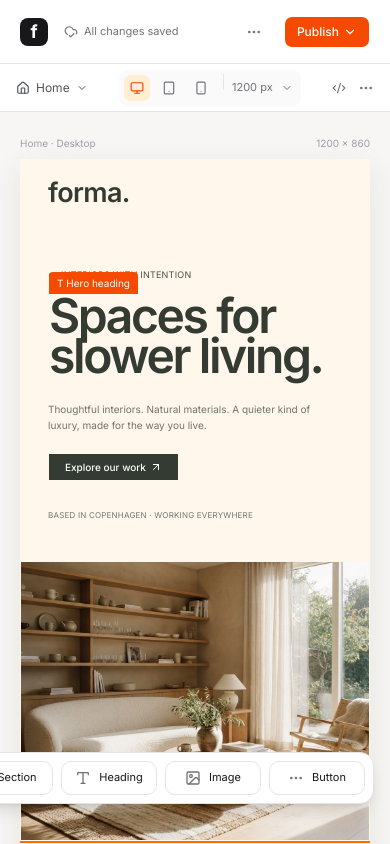
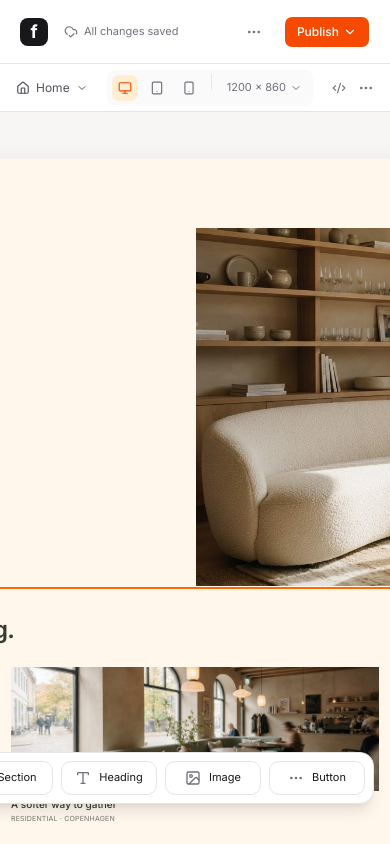
Before and after one commit to julsangelo/website-builder, a Next.js app: page / in a window 390 px wide. Built offline with nearby package versions, Linux system fonts and the light colour scheme.

Commit message:
feat: add custom canvas viewport sizing

```diff
--- a/src/app/prototype/builder/builder-prototype.tsx
+++ b/src/app/prototype/builder/builder-prototype.tsx
@@ -5,6 +5,7 @@ import {
   type ReactNode,
   useCallback,
   useEffect,
+  useRef,
   useState,
 } from "react";
 import Image from "next/image";
@@ -89,6 +90,29 @@ const blockTargets: Record<QuickBlock, SelectedNode> = {
 };
 
 const variantKeys = Object.keys(variants) as VariantKey[];
+
+type CanvasViewportKind = "desktop" | "tablet" | "mobile" | "custom";
+
+type CanvasViewport = {
+  kind: CanvasViewportKind;
+  label: string;
+  width: number;
+  height: number;
+};
+
+const canvasViewportPresets: Record<
+  Exclude<CanvasViewportKind, "custom">,
+  CanvasViewport
+> = {
+  desktop: { kind: "desktop", label: "Desktop", width: 1200, height: 860 },
+  tablet: { kind: "tablet", label: "Tablet", width: 768, height: 1024 },
+  mobile: { kind: "mobile", label: "Mobile", width: 390, height: 844 },
+};
+
+const customViewportBounds = {
+  width: { min: 320, max: 1920 },
+  height: { min: 480, max: 2160 },
+} as const;
 
 function adjacentVariant(current: VariantKey, direction: -1 | 1) {
   const index = variantKeys.indexOf(current);
@@ -313,25 +337,170 @@ function Navigator({ actions }: { actions: EditorActions }) {
   );
 }
 
-function CanvasToolbar() {
+function CanvasToolbar({
+  onViewportChange,
+  viewport,
+}: {
+  onViewportChange: (viewport: CanvasViewport) => void;
+  viewport: CanvasViewport;
+}) {
+  const [customOpen, setCustomOpen] = useState(false);
+  const [customWidth, setCustomWidth] = useState(String(viewport.width));
+  const [customHeight, setCustomHeight] = useState(String(viewport.height));
+  const parsedWidth = Number(customWidth);
+  const parsedHeight = Number(customHeight);
+  const customIsValid =
+    Number.isInteger(parsedWidth) &&
+    parsedWidth >= customViewportBounds.width.min &&
+    parsedWidth <= customViewportBounds.width.max &&
+    Number.isInteger(parsedHeight) &&
+    parsedHeight >= customViewportBounds.height.min &&
+    parsedHeight <= customViewportBounds.height.max;
+
+  function choosePreset(kind: Exclude<CanvasViewportKind, "custom">) {
+    const preset = canvasViewportPresets[kind];
+    setCustomWidth(String(preset.width));
+    setCustomHeight(String(preset.height));
+    setCustomOpen(false);
+    onViewportChange(preset);
+  }
+
+  function applyCustomViewport() {
+    if (!customIsValid) return;
+    onViewportChange({
+      kind: "custom",
+      label: "Custom",
+      width: parsedWidth,
+      height: parsedHeight,
+    });
+    setCustomOpen(false);
+  }
+
+  const viewportButtons = [
+    { kind: "desktop", label: "Desktop viewport", icon: Monitor },
+    { kind: "tablet", label: "Tablet viewport", icon: Tablet },
+    { kind: "mobile", label: "Mobile viewport", icon: Smartphone },
+  ] as const;
+
   return (
-    <div className="flex h-12 items-center justify-between border-b border-zinc-200 bg-white px-4 text-xs">
+    <div className="relative flex h-12 items-center justify-between border-b border-zinc-200 bg-white px-4 text-xs">
       <div className="flex items-center gap-1.5 text-zinc-600"><Home className="size-3.5" /> Home <ChevronDown className="size-3" /></div>
       <div className="flex items-center gap-1 rounded-md bg-zinc-50 p-1">
-        <Button className="size-7 bg-orange-100 text-orange-600 hover:bg-orange-100" size="icon-sm" variant="ghost"><Monitor className="size-3.5" /></Button>
-        <Button className="size-7 text-zinc-500" size="icon-sm" variant="ghost"><Tablet className="size-3.5" /></Button>
-        <Button className="size-7 text-zinc-500" size="icon-sm" variant="ghost"><Smartphone className="size-3.5" /></Button>
+        {viewportButtons.map(({ kind, label, icon: ViewportIcon }) => {
+          const active = viewport.kind === kind;
+          return (
+            <Button
+              aria-label={label}
+              aria-pressed={active}
+              className={
+                "size-7 " +
+                (active
+                  ? "bg-orange-100 text-orange-600 hover:bg-orange-100"
+                  : "text-zinc-500")
+              }
+              key={kind}
+              onClick={() => choosePreset(kind)}
+              size="icon-sm"
+              type="button"
+              variant="ghost"
+            >
+              <ViewportIcon className="size-3.5" />
+            </Button>
+          );
+        })}
         <Separator className="mx-1 h-4" orientation="vertical" />
-        <span className="pr-1 text-[11px] text-zinc-500">1200 px</span><ChevronDown className="mr-1 size-3 text-zinc-500" />
+        <Button
+          aria-expanded={customOpen}
+          aria-haspopup="dialog"
+          className={
+            "h-7 gap-1 px-1.5 text-[11px] font-normal " +
+            (viewport.kind === "custom" ? "text-orange-600" : "text-zinc-500")
+          }
+          onClick={() => setCustomOpen((open) => !open)}
+          size="sm"
+          type="button"
+          variant="ghost"
+        >
+          {viewport.width} × {viewport.height}
+          <ChevronDown className="size-3" />
+        </Button>
       </div>
       <div className="flex items-center gap-3 text-zinc-500"><Code2 className="size-3.5" /><MoreHorizontal className="size-4" /></div>
+      {customOpen && (
+        <form
+          aria-label="Custom canvas size"
+          className="absolute top-11 left-1/2 z-30 w-64 -translate-x-1/2 rounded-lg border border-zinc-200 bg-white p-3 shadow-xl"
+          onSubmit={(event) => {
+            event.preventDefault();
+            applyCustomViewport();
+          }}
+          role="dialog"
+        >
+          <div className="mb-2 flex items-center justify-between">
+            <p className="font-semibold text-zinc-900">Custom canvas size</p>
+            <span className="text-[10px] text-zinc-400">px</span>
+          </div>
+          <div className="grid grid-cols-[1fr_auto_1fr] items-end gap-2">
+            <label className="grid gap-1 text-[10px] text-zinc-500">
+              Width
+              <Input
+                aria-label="Canvas width"
+                className="h-8 text-xs"
+                inputMode="numeric"
+                max={customViewportBounds.width.max}
+                min={customViewportBounds.width.min}
+                onChange={(event) => setCustomWidth(event.target.value)}
+                type="number"
+                value={customWidth}
+              />
+            </label>
+            <span className="pb-2 text-zinc-400">×</span>
+            <label className="grid gap-1 text-[10px] text-zinc-500">
+              Height
+              <Input
+                aria-label="Canvas height"
+                className="h-8 text-xs"
+                inputMode="numeric"
+                max={customViewportBounds.height.max}
+                min={customViewportBounds.height.min}
+                onChange={(event) => setCustomHeight(event.target.value)}
+                type="number"
+                value={customHeight}
+              />
+            </label>
+          </div>
+          <p className="mt-2 text-[9px] text-zinc-400">
+            Width 320–1920 · height 480–2160
+          </p>
+          <div className="mt-3 flex justify-end gap-2">
+            <Button
+              className="h-7 px-2 text-[10px]"
+              onClick={() => setCustomOpen(false)}
+              size="sm"
+              type="button"
+              variant="ghost"
+            >
+              Cancel
+            </Button>
+            <Button
+              className="h-7 bg-orange-600 px-3 text-[10px] text-white hover:bg-orange-700"
+              disabled={!customIsValid}
+              size="sm"
+              type="submit"
+            >
+              Apply
+            </Button>
+          </div>
+        </form>
+      )}
     </div>
   );
 }
 
-function Artboard({ actions }: { actions: EditorActions }) {
+function Artboard({ actions, viewport }: { actions: EditorActions; viewport: CanvasViewport }) {
   const [dragging, setDragging] = useState(false);
   const selectedClass = "ring-1 ring-orange-500 ring-offset-[-1px]";
+  const narrow = viewport.width < 768;
 
   function handleDrop(event: DragEvent<HTMLElement>) {
     event.preventDefault();
@@ -344,22 +513,23 @@ function Artboard({ actions }: { actions: EditorActions }) {
 
   return (
     <article
-      className="relative w-full max-w-[972px] overflow-hidden bg-[#fff7ec] shadow-[0_10px_30px_rgba(74,50,25,0.09)]"
+      className="relative shrink-0 overflow-x-hidden overflow-y-auto bg-[#fff7ec] shadow-[0_10px_30px_rgba(74,50,25,0.09)]"
       onDragEnter={() => setDragging(true)}
       onDragLeave={() => setDragging(false)}
       onDragOver={(event) => event.preventDefault()}
       onDrop={handleDrop}
+      style={{ height: viewport.height, width: viewport.width }}
     >
-      <nav className="flex h-17 items-center justify-between bg-[#fff7ec] px-7 text-[10px] text-[#333b32] sm:px-9">
+      <nav className={"flex h-17 items-center justify-between bg-[#fff7ec] text-[10px] text-[#333b32] " + (narrow ? "px-7" : "px-9")}>
         <p className="text-[27px] font-semibold tracking-tight">forma.</p>
-        <div className="hidden items-center gap-6 sm:flex"><span>Our studio</span><span>Selected work</span><span>Journal</span><span className="flex items-center gap-1">Let&apos;s talk <ArrowUpRight className="size-3" /></span></div>
+        <div className={(narrow ? "hidden" : "flex") + " items-center gap-6"}><span>Our studio</span><span>Selected work</span><span>Journal</span><span className="flex items-center gap-1">Let&apos;s talk <ArrowUpRight className="size-3" /></span></div>
       </nav>
-      <section className="grid min-h-[360px] grid-cols-1 md:grid-cols-2">
-        <div className={"relative flex flex-col justify-center px-7 py-10 sm:px-9 " + (actions.selected === "section" ? selectedClass : "")}>
+      <section className={"grid min-h-[360px] " + (narrow ? "grid-cols-1" : "grid-cols-2")}>
+        <div className={"relative flex flex-col justify-center py-10 " + (narrow ? "px-7 " : "px-9 ") + (actions.selected === "section" ? selectedClass : "")}>
           <Button className="mb-3 h-auto w-fit gap-2 rounded-none p-0 text-[9px] font-normal uppercase tracking-wide text-[#4a5144] hover:bg-transparent" onClick={() => actions.choose("section", "artboard")} variant="ghost"><span className="size-1 rounded-full bg-[#333b32]" /> Interiors with intention</Button>
           <Button className={"relative h-auto w-fit justify-start rounded-none p-0 text-left font-normal hover:bg-transparent " + (actions.selected === "heading" ? selectedClass : "")} onClick={() => actions.choose("heading", "artboard")} variant="ghost">
             {actions.selected === "heading" && <span className="absolute -top-6 left-0 rounded-t bg-orange-600 px-2 py-1 text-[10px] font-sans text-white">T Hero heading</span>}
-            <span className="text-5xl font-semibold leading-[0.84] tracking-[-0.05em] text-[#333b32] sm:text-6xl">Spaces for<br />slower living.</span>
+            <span className={(narrow ? "text-5xl" : "text-6xl") + " font-semibold leading-[0.84] tracking-[-0.05em] text-[#333b32]"}>Spaces for<br />slower living.</span>
           </Button>
           <p className="mt-6 max-w-xs text-[10px] leading-4 text-[#6f746c]">Thoughtful interiors. Natural materials. A quieter kind of luxury, made for the way you live.</p>
           <Button className="mt-5 w-fit rounded-none bg-[#333b32] px-4 text-[10px] text-white hover:bg-[#454d43]" size="sm">Explore our work <ArrowUpRight className="size-3" /></Button>
@@ -370,7 +540,7 @@ function Artboard({ actions }: { actions: EditorActions }) {
           {actions.selected === "hero-image" && <span className="absolute right-2 bottom-2 rounded bg-orange-600 px-2 py-1 text-[10px] text-white">Image</span>}
         </Button>
       </section>
-      <section className={"relative border-t-2 border-orange-500 px-7 py-6 sm:px-9 " + (actions.selected === "gallery" ? selectedClass : "")}>
+      <section className={"relative border-t-2 border-orange-500 py-6 " + (narrow ? "px-7 " : "px-9 ") + (actions.selected === "gallery" ? selectedClass : "")}>
         <div className="mb-5 flex items-center justify-between gap-3">
           <Button className="h-auto justify-start rounded-none p-0 text-left text-2xl font-semibold tracking-[-0.03em] text-[#333b32] hover:bg-transparent" onClick={() => actions.choose("gallery", "artboard")} variant="ghost">Considered spaces, lasting feeling.</Button>
           <span className="text-[9px] text-[#6f746c]">Selected work / 01—03</span>
@@ -382,7 +552,7 @@ function Artboard({ actions }: { actions: EditorActions }) {
             ["/prototype/forma-project-3.png", "A retreat by the coast", "Residential · North sea"],
           ].map(([source, title, location]) => (
             <div key={title}>
-              <Image alt="Interior project" className="h-20 w-full object-cover sm:h-31" height={125} sizes="(max-width: 768px) 30vw, 288px" src={source} width={288} />
+              <Image alt="Interior project" className={(narrow ? "h-20" : "h-31") + " w-full object-cover"} height={125} sizes="(max-width: 768px) 30vw, 288px" src={source} width={288} />
               <p className="mt-1.5 truncate text-[10px] font-medium text-[#333b32]">{title}</p>
               <p className="mt-0.5 text-[7px] uppercase tracking-wide text-[#777b72]">{location}</p>
             </div>
@@ -422,18 +592,43 @@ function Inspector({ actions }: { actions: EditorActions }) {
   );
 }
 
-function Canvas({ actions, compact, variant }: { actions: EditorActions; compact: boolean; variant: VariantKey }) {
+function Canvas({ actions, compact, onViewportChange, variant, viewport }: { actions: EditorActions; compact: boolean; onViewportChange: (viewport: CanvasViewport) => void; variant: VariantKey; viewport: CanvasViewport }) {
+  const scrollViewportRef = useRef<HTMLDivElement>(null);
+
+  useEffect(() => {
+    const scrollViewport = scrollViewportRef.current;
+    if (!scrollViewport) return;
+
+    const recenter = () => {
+      scrollViewport.scrollTo({
+        left: Math.max(0, (scrollViewport.scrollWidth - scrollViewport.clientWidth) / 2),
+      });
+    };
+
+    recenter();
+    const observer = new ResizeObserver(recenter);
+    observer.observe(scrollViewport);
+    return () => observer.disconnect();
+  }, [viewport.height, viewport.width]);
+
   return (
     <main className="flex min-w-0 flex-1 flex-col bg-[#f7f6f4]">
-      <CanvasToolbar />
-      <div className="min-h-0 flex-1 overflow-auto px-5 py-6 sm:px-10"><div className="mx-auto mb-2 flex max-w-[972px] justify-between text-[10px] text-zinc-400"><span>Home · Desktop</span><span>1200 × 860</span></div><Artboard actions={actions} /></div>
+      <CanvasToolbar onViewportChange={onViewportChange} viewport={viewport} />
+      <div className="min-h-0 flex-1 overflow-auto" ref={scrollViewportRef}>
+        <div className="flex min-h-full w-max min-w-full justify-center px-5 py-6 sm:px-10">
+          <div className="shrink-0" style={{ width: viewport.width }}>
+            <div className="mb-2 flex justify-between text-[10px] text-zinc-400"><span>Home · {viewport.label}</span><span>{viewport.width} × {viewport.height}</span></div>
+            <Artboard actions={actions} viewport={viewport} />
+          </div>
+        </div>
+      </div>
       <footer className="flex h-7 items-center justify-between gap-3 border-t border-zinc-200 bg-white px-4 text-[9px] text-zinc-500"><span className="truncate">Home › Hero section › <span className="text-orange-600">{selectionDetails[actions.selected].label}</span></span><span className="hidden truncate sm:inline">{actions.lastAction}</span></footer>
       {(compact || variant === "c") && <div className="fixed right-4 bottom-10 z-20 rounded-xl border border-zinc-200 bg-white p-2 shadow-lg"><QuickInsert actions={actions} rail /></div>}
     </main>
   );
 }
 
-function FormaVariant({ actions, compact, variant }: { actions: EditorActions; compact: boolean; variant: VariantKey }) {
+function FormaVariant({ actions, compact, onViewportChange, variant, viewport }: { actions: EditorActions; compact: boolean; onViewportChange: (viewport: CanvasViewport) => void; variant: VariantKey; viewport: CanvasViewport }) {
   const showNavigator = !compact && variant !== "c";
   const showInspector = !compact && variant !== "b";
   return (
@@ -441,7 +636,7 @@ function FormaVariant({ actions, compact, variant }: { actions: EditorActions; c
       <ProjectBar />
       <ResizablePanelGroup className="h-[calc(100vh-4rem)]" id={`workspace-${variant}`} onLayoutChanged={(layout, meta) => { if (meta.isUserInteraction) actions.resize("Workspace panels", layout); }} orientation="horizontal">
         {showNavigator && <><ResizablePanel defaultSize="244px" id="navigator" maxSize="380px" minSize="200px"><Navigator actions={actions} /></ResizablePanel><ResizableHandle className="bg-zinc-200 hover:bg-orange-500" withHandle /></>}
-        <ResizablePanel defaultSize={compact ? "100" : "60"} id="canvas" minSize={compact ? "280px" : "560px"}><Canvas actions={actions} compact={compact} variant={variant} /></ResizablePanel>
+        <ResizablePanel defaultSize={compact ? "100" : "60"} id="canvas" minSize={compact ? "280px" : "560px"}><Canvas actions={actions} compact={compact} onViewportChange={onViewportChange} variant={variant} viewport={viewport} /></ResizablePanel>
         {showInspector && <><ResizableHandle className="bg-zinc-200 hover:bg-orange-500" withHandle /><ResizablePanel defaultSize="288px" id="inspector" maxSize="420px" minSize="240px"><Inspector actions={actions} /></ResizablePanel></>}
       </ResizablePanelGroup>
     </div>
@@ -464,12 +659,14 @@ export function BuilderEditor({ showVariantSwitcher = false }: { showVariantSwit
   const [lastAction, setLastAction] = useState("Opened Forma studio");
   const [insertedBlocks, setInsertedBlocks] = useState<QuickBlock[]>([]);
   const [compact, setCompact] = useState(false);
+  const [viewport, setViewport] = useState<CanvasViewport>(canvasViewportPresets.desktop);
   const changeVariant = useCallback((variant: VariantKey) => { const next = new URLSearchParams(searchParams.toString()); next.set("variant", variant); router.replace(pathname + "?" + next.toString(), { scroll: false }); setLastAction("Switched to " + variants[variant].name); }, [pathname, router, searchParams]);
   const choose = useCallback((node: SelectedNode, source: string) => { setSelected(node); setLastAction("Selected " + selectionDetails[node].label + " from " + source); }, []);
   const addBlock = useCallback((block: QuickBlock, source: string) => { setInsertedBlocks((currentBlocks) => [...currentBlocks, block]); choose(blockTargets[block], source + " · added " + block); }, [choose]);
   const resize = useCallback((scope: string, layout: Record<string, number>) => { const dimensions = Object.entries(layout).map(([id, size]) => `${id} ${Math.round(size)}%`).join(" · "); setLastAction(`${scope} resized · ${dimensions}`); }, []);
+  const changeViewport = useCallback((nextViewport: CanvasViewport) => { setViewport(nextViewport); setLastAction(`Canvas changed to ${nextViewport.label} · ${nextViewport.width} × ${nextViewport.height}`); }, []);
   useEffect(() => { const media = window.matchMedia("(max-width: 899px)"); const sync = () => setCompact(media.matches); sync(); media.addEventListener("change", sync); return () => media.removeEventListener("change", sync); }, []);
   useEffect(() => { if (!showVariantSwitcher) return; function handleKeyDown(event: KeyboardEvent) { const target = event.target as HTMLElement | null; if (target?.closest("input, textarea, [contenteditable='true'], [role='separator']")) return; if (event.key === "ArrowLeft") changeVariant(adjacentVariant(current, -1)); if (event.key === "ArrowRight") changeVariant(adjacentVariant(current, 1)); } window.addEventListener("keydown", handleKeyDown); return () => window.removeEventListener("keydown", handleKeyDown); }, [changeVariant, current, showVariantSwitcher]);
   const actions: EditorActions = { insertedBlocks, selected, lastAction, choose, addBlock, resize };
-  return <><FormaVariant actions={actions} compact={compact} variant={current} />{showVariantSwitcher && <PrototypeSwitcher current={current} onChange={changeVariant} />}</>;
+  return <><FormaVariant actions={actions} compact={compact} onViewportChange={changeViewport} variant={current} viewport={viewport} />{showVariantSwitcher && <PrototypeSwitcher current={current} onChange={changeVariant} />}</>;
 }
```
